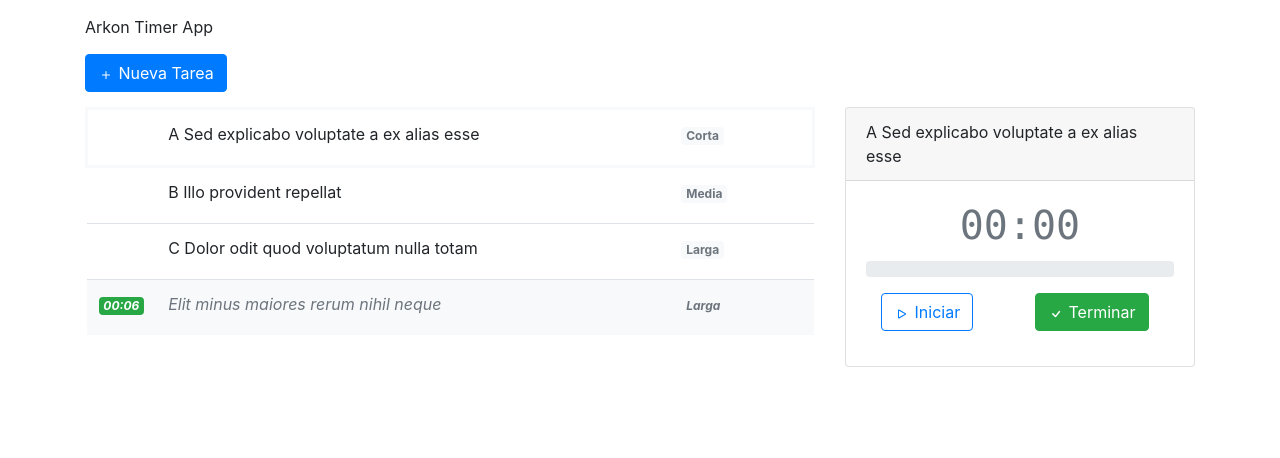
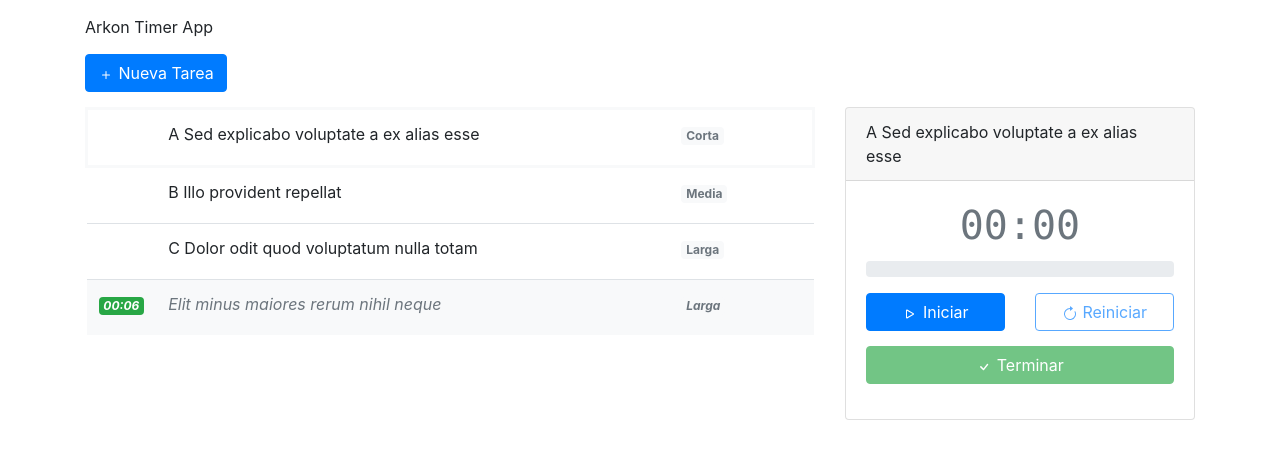
Before and after one commit to jmmendivil/taskmanager, a React (Create React App) app: page / in a window 1280 px wide. Shown: the top 458 px of the page. Built offline with nearby package versions, Linux system fonts and the light colour scheme.

Commit message:
feature(chronometer): add reset action

```diff
--- a/src/App.js
+++ b/src/App.js
@@ -64,6 +64,12 @@ function App () {
     resetChronometer(firstTask.duration, firstTask.progress)
   }, [firstTask])
 
+  const handleChronoReset = () => {
+    stopChronometer()
+    addUpdateToFirstTask('RESET')
+    firstTask.progress = 0
+    updateTask(0)(firstTask)
+  }
   // stop chronometer on window close
   useEffect(() => {
     if (isChronoRunning) {
--- a/src/components/Chronometer/Chronometer.js
+++ b/src/components/Chronometer/Chronometer.js
@@ -1,8 +1,8 @@
 import React from 'react'
 import { Row, Col, Button, Card, ProgressBar } from 'react-bootstrap'
-import { Play, Stop, Check } from 'react-bootstrap-icons'
+import { Play, Stop, Check, ArrowClockwise } from 'react-bootstrap-icons'
 
-export default function Chronometer ({ status, title, time, pct, onStart, onStop, onDone }) {
+export default function Chronometer ({ status, title, time, pct, onStart, onStop, onDone, onReset }) {
   const isChronoRunning = (status === 'started')
   const disabled = (status === 'disabled')
   const doneBtnVariation = (isChronoRunning) ? 'outline-success' : 'success'
@@ -28,12 +28,12 @@ export default function Chronometer ({ status, title, time, pct, onStart, onStop
             now={pct}
           />
         </div>
-        <Row className='mr-0 ml-0'>
+        <Row>
           <Col sm={6}>
             <Button
+              block
               disabled={disabled}
               onClick={(isChronoRunning) ? onStop : onStart}
-              variant='outline-primary'
             >
               {(isChronoRunning)
                 ? <><Stop /> Detener</>
@@ -42,7 +42,20 @@ export default function Chronometer ({ status, title, time, pct, onStart, onStop
           </Col>
           <Col sm={6}>
             <Button
-              disabled={disabled}
+              block
+              disabled={disabled || isChronoRunning || pct === 0}
+              onClick={onReset}
+              variant='outline-primary'
+            >
+              <ArrowClockwise /> Reiniciar
+            </Button>
+          </Col>
+        </Row>
+        <Row>
+          <Col>
+            <Button
+              block
+              disabled={disabled || pct === 0}
               onClick={onDone}
               variant={doneBtnVariation}
             >
```
